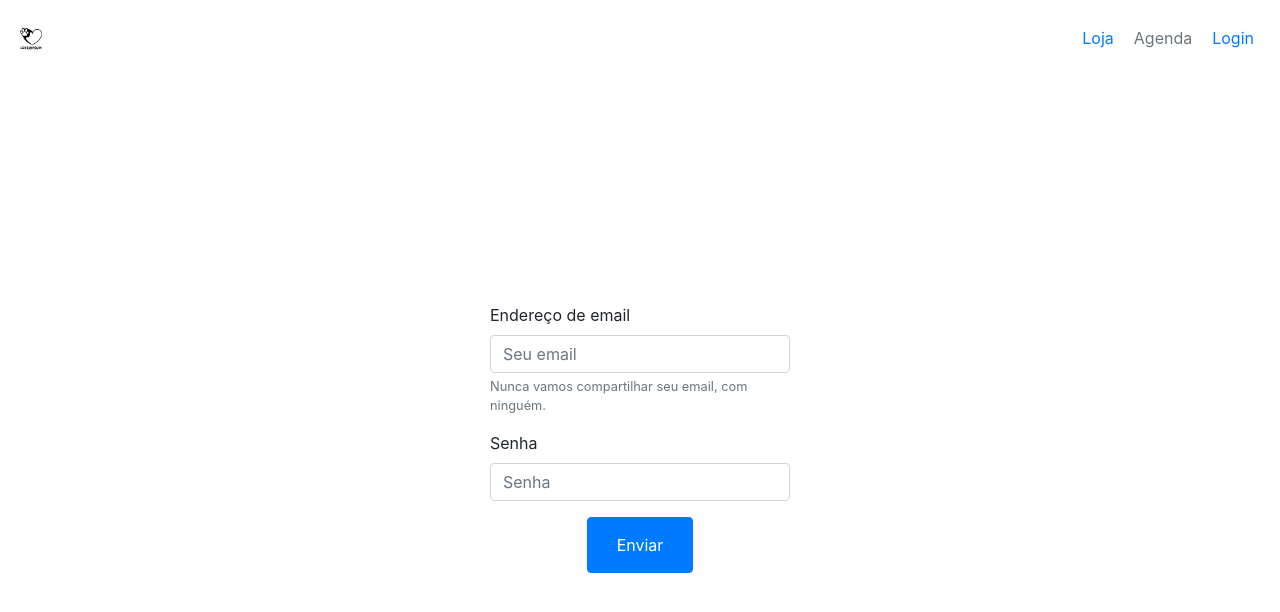
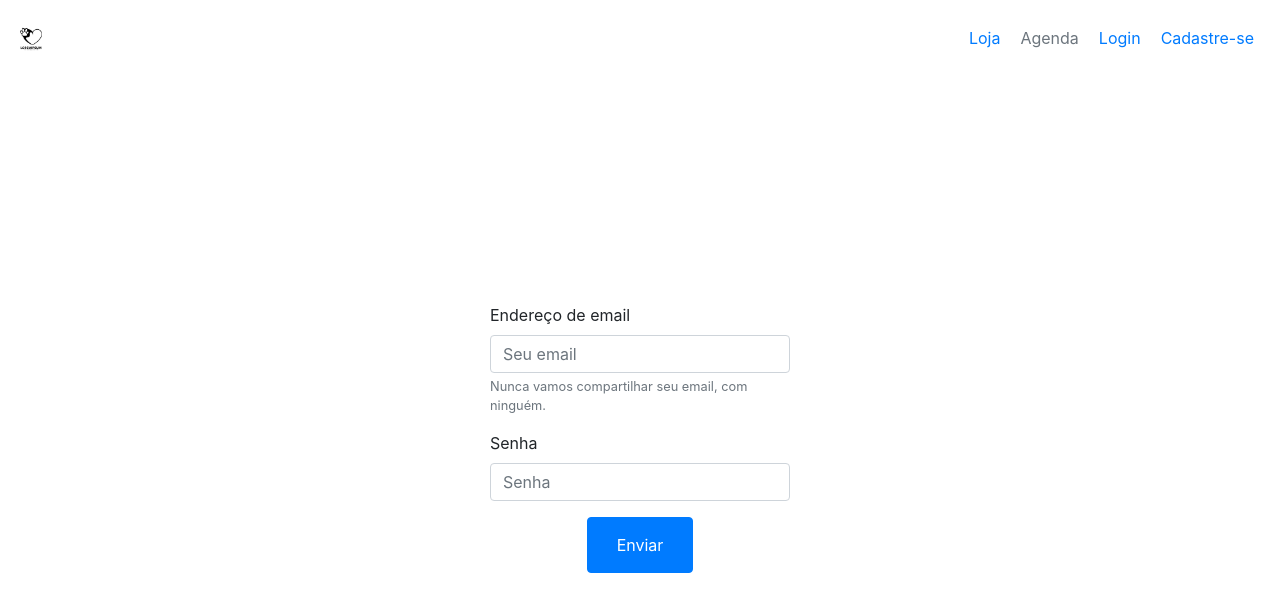
Before and after one commit to zanoniFab/petPage, a plain HTML site: page paginas/login.html in a window 1280 px wide. Drawn offline with nearby package versions, Linux system fonts and the light colour scheme.

Commit message:
corrige login page

```diff
--- a/paginas/login.html
+++ b/paginas/login.html
@@ -24,6 +24,9 @@
             <li class="nav-item m-10">
               <a class="nav-link" href="./login.html">Login</a>
             </li>
+            <li class="nav-item m-10">
+              <a class="nav-link" href="paginas/cadastro.html">Cadastre-se</a>
+            </li>
           </ul>
         </div>
       </nav>
```
